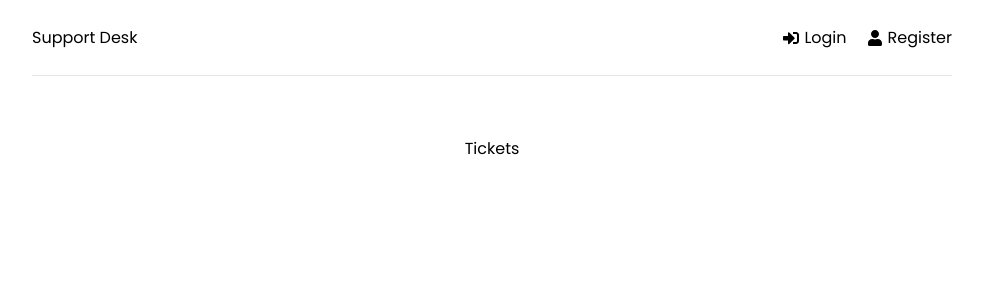
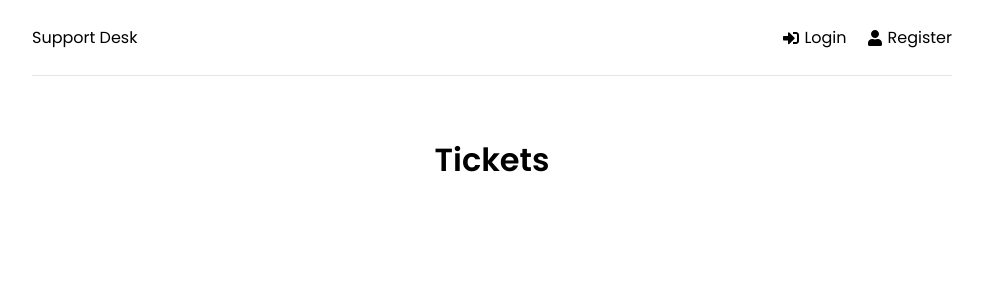
Before and after one commit to dholder921/Support-Desk, a React (Create React App) app in the folder frontend/: page /tickets in a window 1280 px wide. Shown: the top 300 px of the page, without its empty margins (148-1131 px from the left). Built offline with nearby package versions, Linux system fonts and the light colour scheme.

Commit message:
Added E138

```diff
--- a/frontend/src/pages/NewTicket.jsx
+++ b/frontend/src/pages/NewTicket.jsx
@@ -1,6 +1,9 @@
-import React from "react";
+import React from 'react'
+
 function NewTicket() {
-  return <div>NewTicket</div>;
+  return (
+    <h1>NewTicket</h1>
+  )
 }
 
-export default NewTicket;
+export default NewTicket
--- a/frontend/src/pages/Tickets.jsx
+++ b/frontend/src/pages/Tickets.jsx
@@ -2,7 +2,7 @@ import React from 'react'
 
 function Tickets() {
   return (
-    <div>Tickets</div>
+    <h1>Tickets</h1>
   )
 }
 
```
